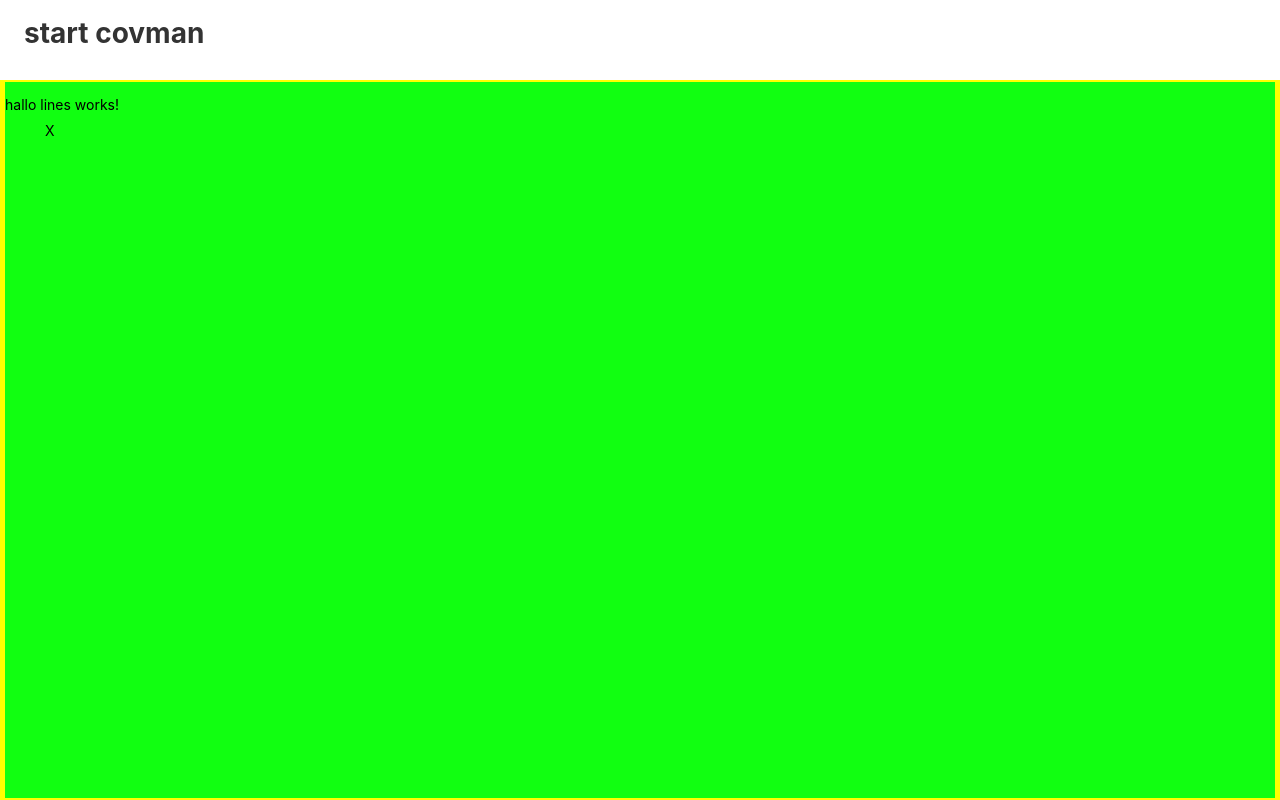
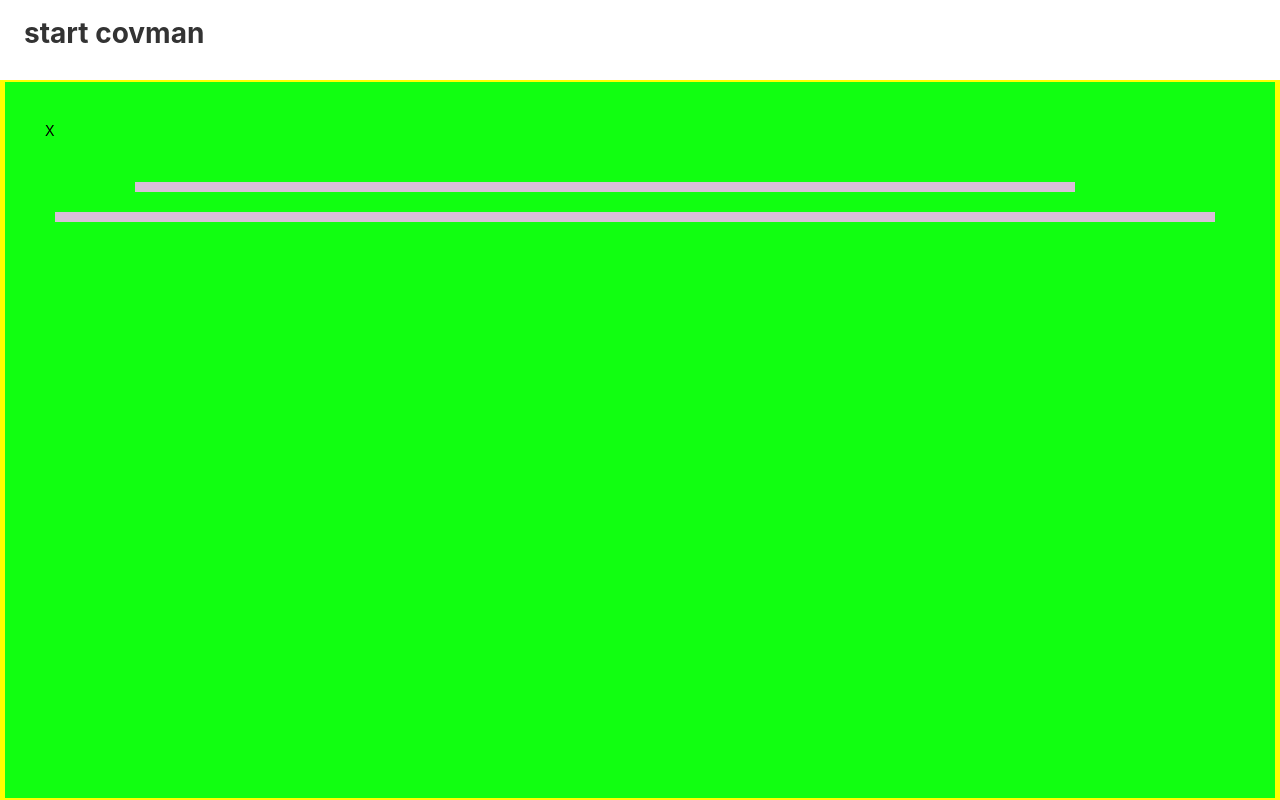
Before and after one commit to munich99/covman, an Angular app: page /game in a window 1280 px wide. Built offline with nearby package versions, Linux system fonts and the light colour scheme.

Commit message:
set lines with position.absolute

```diff
--- a/src/app/main-part/covman/covman.component.html
+++ b/src/app/main-part/covman/covman.component.html
@@ -2,7 +2,7 @@
   <div #covman [ngStyle]="{left:positionX, top:positionY}">
     X
   </div>
-  <app-lines [boxSize]="'hallo'" [ngStyle]="{position:'absolute'}"></app-lines>
-  <!--app-lines></app-lines>
-  <app-lines></app-lines-->
+  <!--app-lines [boxSize]="'hallo'" [ngStyle]="{position:'absolute'}"></app-lines-->
+  <app-lines [ngStyle]="{color:'red', width:'100%', height:'100%', position:'absolute'}"></app-lines>
+
 </div>
--- a/src/app/main-part/covman/covman.component.ts
+++ b/src/app/main-part/covman/covman.component.ts
@@ -46,6 +46,7 @@ export class CovmanComponent implements OnInit, AfterViewInit {
       this.covmanView.nativeElement.offsetLeft,
       this.covmanView.nativeElement.offsetTop
       );
+
       console.log(movePermission);
       switch (this.positionDirection) {
         case "ArrowRight":
@@ -68,7 +69,10 @@ export class CovmanComponent implements OnInit, AfterViewInit {
      if(this.positiony <= (this.innerHeight-20) && this.positiony >= 10)  {
         this.positionY = this.positiony + "px";
       }
+
   }
+
+  permissionToMove(){}
 
   playsize(){
     this.innerWidth = window.innerWidth;
--- a/src/app/main-part/lines/lines.component.css
+++ b/src/app/main-part/lines/lines.component.css
@@ -0,0 +1,6 @@
+div {
+
+    height: 10px;
+    background-color: thistle;
+    position: absolute;
+}
--- a/src/app/main-part/lines/lines.component.html
+++ b/src/app/main-part/lines/lines.component.html
@@ -1,3 +1,11 @@
-<p>
+<!--p>
   {{boxSize}} lines works!
-</p>
+</p-->
+
+<div *ngFor="let line of dimensions"
+  [ngStyle]="{
+    left:(line.xS + 'px'),
+    right:(line.xE + 'px'),
+    top:(line.yS + 'px')
+    }"
+  ></div>
--- a/src/app/main-part/lines/lines.component.ts
+++ b/src/app/main-part/lines/lines.component.ts
@@ -10,8 +10,10 @@ export class LinesComponent implements OnInit {
   @Input()
   boxSize:string;
 
+
   dimensions = [
-    {x:130}
+    {xS:130, xE:200, yS:100, yE:110},
+    {xS:50, xE:60, yS:130, yE:180}
   ];
 
 
--- a/src/app/services/covposition.service.ts
+++ b/src/app/services/covposition.service.ts
@@ -16,9 +16,20 @@ export class CovpositionService {
     // console.log(posY,"Y from covpostion service ");
   }
   fetchLines(line:object){
-    console.log(line[0].x,"line");
-    this.schranke = line[0].x;
 
+    // let cars = line;
+    let i = 0;
+
+while (line[i]) {
+  console.log(line[i],"funkt");
+  i++;
+}
+
+    // console.log(line.argument);
+   //  while (i=0; line.length < 5; i++){
+   // this.schranke = line[0].xS;
   }
 
+
+
 }
```
